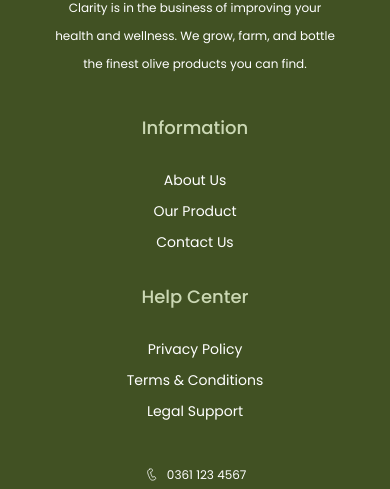
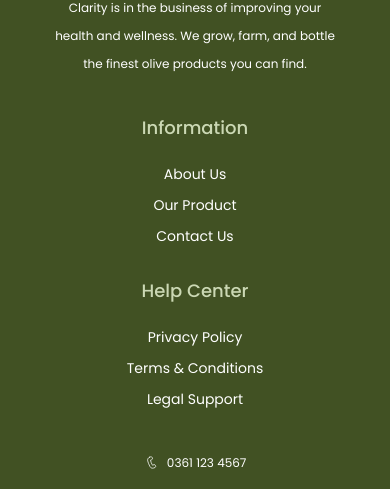
Before and after one commit to JepriAlber/clarity, a plain HTML site: page index.html in a window 390 px wide. Shown: the part 4935-5424 px from the top of the page. Drawn offline with nearby package versions, Linux system fonts and the light colour scheme.

Commit message:
enyelesaikan bagian footer mobile

```diff
--- a/assets/css/style.css
+++ b/assets/css/style.css
@@ -736,7 +736,7 @@ footer .copyright{
     }
     /* --------------foter---------------------- */
     footer{
-        height: 815px;
+        height: 790px;
         background-color:  #415123;
         text-align: center !important;
     }
@@ -773,12 +773,13 @@ footer .copyright{
         font-size: 18px;
         line-height: 27px;
         color: #CBD8B4;
-        margin-bottom: 5px;
+        margin-bottom: -1px;
         margin-left: auto !important;
         margin-right: auto !important;
     }
     footer ul{
         display: inline;
+        margin-top: -10px;
     }
     footer li{
         text-align: center !important;
```
